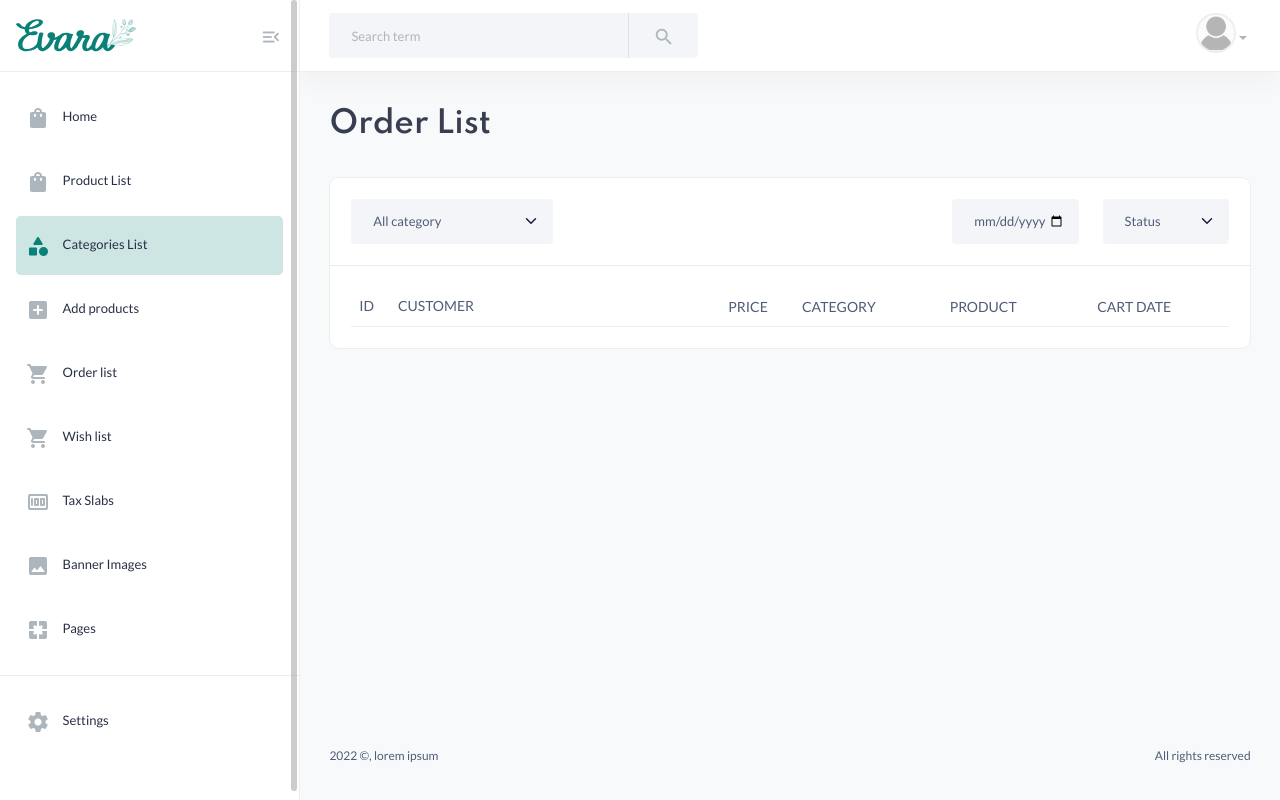
After one commit to a4Aby/evara, a Django app: page /order-list in a window 1280 px wide. The commit adds this page. Run offline with Django 4.2, Linux system fonts and the light colour scheme; data that the repository does not hold is empty; some libraries are stand-ins or nearby versions.

Commit message:
edit18changes6

```diff
--- a/administration/urls.py
+++ b/administration/urls.py
@@ -15,4 +15,6 @@ urlpatterns = [
     path('product-list/',views.list_products,name='product list'),
     path('add_category_form/',views.add_category_form,name="add category using form"),
     path('get_subcategory',views.get_subcategory,name="get_subcategory"),
+    path('order-list',views.orderList,name="orderList"),
+    path('wish-list',views.wishList,name="wishList"),
 ]
--- a/administration/views.py
+++ b/administration/views.py
@@ -3,6 +3,8 @@ from django.http import request
 from django.http import HttpResponse,HttpResponseRedirect
 from django.http.response import JsonResponse
 from django.shortcuts import render,redirect
+
+from store.models import Order, Wishlist
 from .models import Categories, Products
 from .forms import CategoryForm
 from django.views.decorators.csrf import csrf_exempt, csrf_protect
@@ -13,6 +15,29 @@ from django.contrib.auth.decorators import login_required
 from django.utils.safestring import mark_safe
 from django.core import serializers
 # Create your views here.
+
+def wishList(request):
+    wishList = Wishlist.objects.all()
+    all_categories = Categories.objects.all()
+
+    data = {
+            'wishList' : wishList,
+            'all_categories' : all_categories,
+        }
+    return render(request,'admin_files/wishList.html', data)
+
+
+
+def orderList(request):
+    orderList = Order.objects.all()
+    all_categories = Categories.objects.all()
+
+    data = {
+            'orderList' : orderList,
+            'all_categories' : all_categories,
+        }
+    return render(request,'admin_files/orderList.html', data)
+
 
 def get_subcategory(request):
     all_categories = Categories.objects.filter(parent_category=request.POST['mainCategory'])
--- a/templates/admin_files/base.html
+++ b/templates/admin_files/base.html
@@ -34,9 +34,8 @@
       <li class="menu-item"> <a class="menu-link" href="/product-list/"> <i class="icon material-icons md-shopping_bag"></i> <span class="text">Product List</span> </a> </li>
       <li class="menu-item active"> <a class="menu-link" href="/administration/categories/"> <i class="icon material-icons md-category"></i> <span class="text">Categories List</span> </a> </li>
       <li class="menu-item "> <a class="menu-link" href="/add-new-product"> <i class="icon material-icons md-add_box"></i> <span class="text">Add products</span> </a> </li>
-      <li class="menu-item"> <a class="menu-link" href="/order-list"> <i class="icon material-icons md-shopping_cart"></i> <span class="text">Order list</span> </a>
-
-      </li>
+      <li class="menu-item"> <a class="menu-link" href="/order-list"> <i class="icon material-icons md-shopping_cart"></i> <span class="text">Order list</span> </a></li>
+      <li class="menu-item"> <a class="menu-link" href="/wish-list"> <i class="icon material-icons md-shopping_cart"></i> <span class="text">Wish list</span> </a></li>
       <li class="menu-item"> <a class="menu-link" href="#"> <i class="icon material-icons md-money"></i> <span class="text">Tax Slabs</span> </a> </li>
 		  <li class="menu-item "> <a class="menu-link" href="#"> <i class="icon material-icons md-image"></i> <span class="text">Banner Images</span> </a> </li>
 		<li class="menu-item "> <a class="menu-link" href="#"> <i class="icon material-icons md-pages"></i> <span class="text">Pages</span> </a> </li>
--- /dev/null
+++ b/templates/admin_files/orderList.html
@@ -0,0 +1,75 @@
+{% extends 'admin_files/base.html' %}
+{% block content %}
+  <section class="content-main">
+    <div class="content-header">
+      <div>
+        <h2 class="content-title card-title">Order List</h2>
+      </div>
+    </div>
+    <div class="card mb-4">
+      <header class="card-header">
+        <div class="row align-items-center">
+          <div class="col-md-3 col-12 me-auto mb-md-0 mb-3">
+            <select class="form-select">
+              <option selected>All category</option>
+              {% for category in all_categories %}
+              <option value="{{category}}">{{category}}</option>
+              {% endfor %}
+            </select>
+          </div>
+          <div class="col-md-2 col-6">
+            <input type="date" value="02.05.2021" class="form-control">
+          </div>
+          <div class="col-md-2 col-6">
+            <select class="form-select">
+              <option selected>Status</option>
+              <option value="deliverd" >Deliverd</option>
+              <option value="pending" >Pending</option>
+              <option>Show all</option>
+            </select>
+          </div>
+        </div>
+        </header>
+      <!-- card-header end// -->
+      <div class="card-body">
+        <article class="itemlist">
+          <div class="row align-items-center">
+            <div class="col col-check flex-grow-0">
+              <p>ID</p>
+            </div>
+            <div class="col-lg-3 col-sm-4 col-8 flex-grow-1 col-name">
+              <p>CUSTOMER</p>
+            </div>
+            <div class="col-lg-1 col-sm-2 col-4 col-price"> <span>PRICE</span> </div>
+            <div class="col-lg-2 col-sm-2 col-4 col-price"> <span>CATEGORY</span> </div>
+            <div class="col-lg-2 col-sm-2 col-4 col-price"> <span>PRODUCT</span> </div>
+            <div class="col-lg-2 col-sm-2 col-4 col-date"> <span>CART DATE</span> </div>
+          </div>
+          <!-- row .// -->
+        </article>
+        <!-- itemlist  .// -->
+        {% for row in orderList %}
+        <article class="itemlist">
+          <div class="row align-items-center">
+            <div class="col col-check flex-grow-0">
+              <div class="form-check">
+                <input class="form-check-input" type="checkbox">
+              </div>
+            </div>
+            <div class="col-lg-1 col-sm-2 col-4 col-price"> <span>{{ row.prd_currency }} {{ row.prd_price }}</span> </div>
+            <div class="col-lg-2 col-sm-2 col-4 col-price"> <span>{{ row.prd_parent_category }}/{{ row.prd_sub_category }}</span> </div>
+            <div class="col-lg-1 col-sm-2 col-4 col-status"> <span class="badge rounded-pill alert-success">Active</span> </div>
+            <div class="col-lg-2 col-sm-2 col-4 col-date"> <span>{{ row.prd_created_on }}</span> </div>
+            <div class="col-lg-2 col-sm-2 col-4 col-action text-end"> <a href="#" class="btn btn-sm font-sm rounded btn-brand"> <i class="material-icons md-edit"></i> Edit </a> <a href="#" class="btn btn-sm font-sm btn-light rounded"> <i class="material-icons md-delete_forever"></i> Delete </a> </div>
+          </div>
+          <!-- row .// -->
+        </article>
+        {% endfor %}
+        <!-- itemlist  .// -->
+
+
+      </div>
+      <!-- card-body end// -->
+    </div>
+    </section>
+  {% endblock %}
```
Also changed, not shown: templates/admin_files/wishList.html (added, +67 -0 lines).
